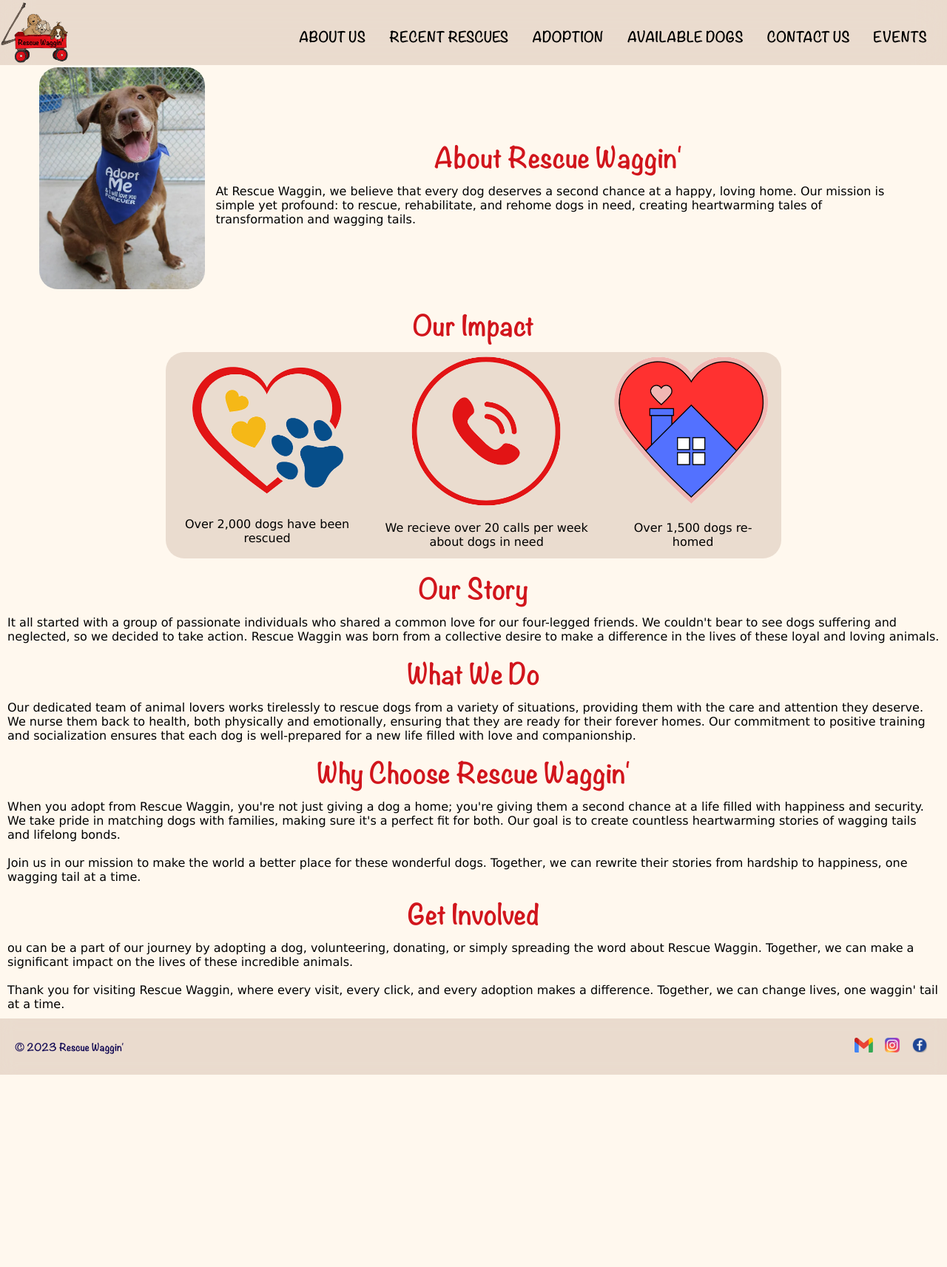
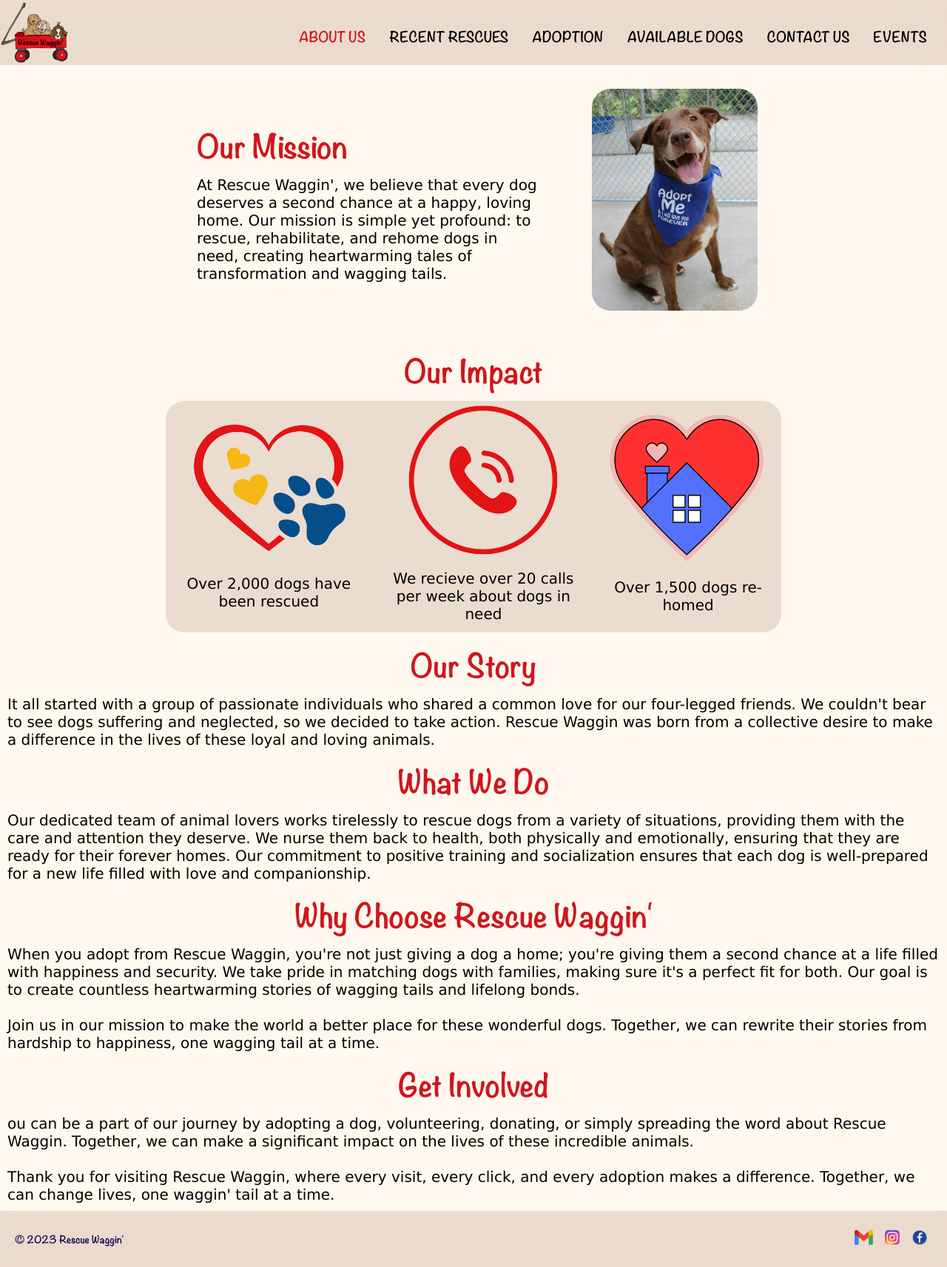
Before and after one commit to t-schneids/midterm, a PHP site: page /aboutUs.html in a window 1280 px wide. Shown: the whole page at 74% size. Before the commit the page ends 1453 px from the top, so only its background shows below. Run offline with PHP 8.4, Linux system fonts and the light colour scheme.

Commit message:
make current tab red

```diff
--- a/aboutUs.html
+++ b/aboutUs.html
@@ -17,25 +17,33 @@
                 margin: 10px;
                 color: rgb(209,21,28);
                 text-align: center;
-                font-size: 35px;;
+                font-size: 40px;;
             }
 
             p {
                 margin: 10px;
                 font-family: 'Lucida Sans', 'Lucida Sans Regular', 'Lucida Grande', 'Lucida Sans Unicode', Geneva, Verdana, sans-serif;
                 font-weight: lighter;
-            }
-
-            td h1 {
-                text-align: center;
+                font-size: 20px;
             }
 
             td img {
                 border-radius: 25px;
             }
             .about {
-                margin-left: 50px;
-                margin-right: 50px;
+                /* text-align: center; */
+                margin: 0 auto;
+                width: 65%;
+                border-radius: 25px;
+            }
+
+            .about h1 {
+                text-align: left;
+            }
+
+            .about td {
+                padding: 30px;
+                width: 100%;
             }
 
             .facts {
@@ -62,6 +70,10 @@
                     width: fit-content;
                     align-items: center;
                 }
+
+                .about h1 {
+                    text-align: center;
+                }
             }
         </style>
 
@@ -81,7 +93,7 @@
 
         <ul class="tabGroup">
             <li>
-                <a class="tabs" href="aboutUs.html" > ABOUT US</a>
+                <a class="tabs" href="aboutUs.html" id="current"> ABOUT US</a>
             </li>
             <li>
                 <a class="tabs" href="rescues.html"> RECENT RESCUES</a>
@@ -105,21 +117,31 @@
             <div class="closeIcon material-icons"> close</div>
         </button>
 
-
-        <div class="content">
         <table class="about">
             <tr>
                 <td>
-                        <img src="adoptMe.jpg" height="300">
-                    </td>
-                    <td>
-                        <h1>About Rescue Waggin'</h1>
-                        <p> At Rescue Waggin, we believe that every dog deserves a second chance at a
+                    <h1>Our Mission</h1>
+                    <p> At Rescue Waggin', we believe that every dog deserves a second chance at a
                         happy, loving home. Our mission is simple yet profound: to rescue, rehabilitate,
                         and rehome dogs in need, creating heartwarming tales of transformation and wagging tails.</p>
                 </td>
+                <td>
+                    <img src="adoptMe.jpg" height="300">
+                </td>
             </tr>
         </table>
+        <!-- <div class="content">
+            <div id="mission" class="card">
+                <h1>Our Mission</h1>
+                <p> At Rescue Waggin', we believe that every dog deserves a second chance at a
+                    happy, loving home. Our mission is simple yet profound: to rescue, rehabilitate,
+                    and rehome dogs in need, creating heartwarming tales of transformation and wagging tails.</p>
+            </div>
+            <div id="photo" class="card">
+                <img src="adoptMe.jpg" height="300">
+            </div>
+        </div> -->
+
 
         <h1>Our Impact</h1>
 
@@ -175,6 +197,6 @@
                 <li> <a href="https://www.facebook.com"><img src="facebookLogo.png" style="width:20px;height:20px;"></a> </li>
             </ul>
         </footer>
-        </div>
+
     </body>
 </html>
--- a/adoption.html
+++ b/adoption.html
@@ -181,7 +181,7 @@
                 <a class="tabs" href="rescues.html"> RECENT RESCUES</a>
             </li>
             <li>
-            <a class="tabs" href="adoption.html"> ADOPTION</a>
+            <a class="tabs" href="adoption.html" id="current"> ADOPTION</a>
             </li>
             <li>
                 <a class="tabs" href="availableDogs.html"> AVAILABLE DOGS</a>
--- a/availableDogs.html
+++ b/availableDogs.html
@@ -76,7 +76,7 @@
             <a class="tabs" href="adoption.html"> ADOPTION</a>
             </li>
             <li>
-                <a class="tabs" href="availableDogs.html"> AVAILABLE DOGS</a>
+                <a class="tabs" href="availableDogs.html" id="current"> AVAILABLE DOGS</a>
             </li>
             <li>
                 <a class="tabs" href="contact.html"> CONTACT US</a>
--- a/contact.html
+++ b/contact.html
@@ -55,7 +55,7 @@
                 <a class="tabs" href="availableDogs.html"> AVAILABLE DOGS</a>
             </li>
             <li>
-                <a class="tabs" href="contact.html"> CONTACT US</a>
+                <a class="tabs" href="contact.html" id="current"> CONTACT US</a>
             </li>
             <li>
                 <a class="tabs" href="events.html"> EVENTS </a>
--- a/events.html
+++ b/events.html
@@ -44,7 +44,7 @@
                 <a class="tabs" href="contact.html"> CONTACT US</a>
             </li>
             <li>
-                <a class="tabs" href="events.html"> EVENTS </a>
+                <a class="tabs" href="events.html" id="current"> EVENTS </a>
             </li>
         </ul>
 
--- a/general.css
+++ b/general.css
@@ -82,6 +82,11 @@ body {
     text-align: center;
     text-decoration: none;
     padding: 14px 16px;
+}
+
+/* Make the current page's tab red */
+#current {
+    color: rgb(209,21,28);
 }
 
 .tabGroup li a:hover {
--- a/rescues.html
+++ b/rescues.html
@@ -2,6 +2,7 @@
 <html>
     <head>
         <style type="text/css">
+
            footer {
                 position: relative !important;
             }
@@ -107,7 +108,7 @@
                 <a class="tabs" href="aboutUs.html" > ABOUT US</a>
             </li>
             <li>
-                <a class="tabs" href="rescues.html"> RECENT RESCUES</a>
+                <a class="tabs" href="rescues.html" id="current"> RECENT RESCUES</a>
             </li>
             <li>
             <a class="tabs" href="adoption.html"> ADOPTION</a>
```
Lines whose indentation alone changed are shown as unchanged.
